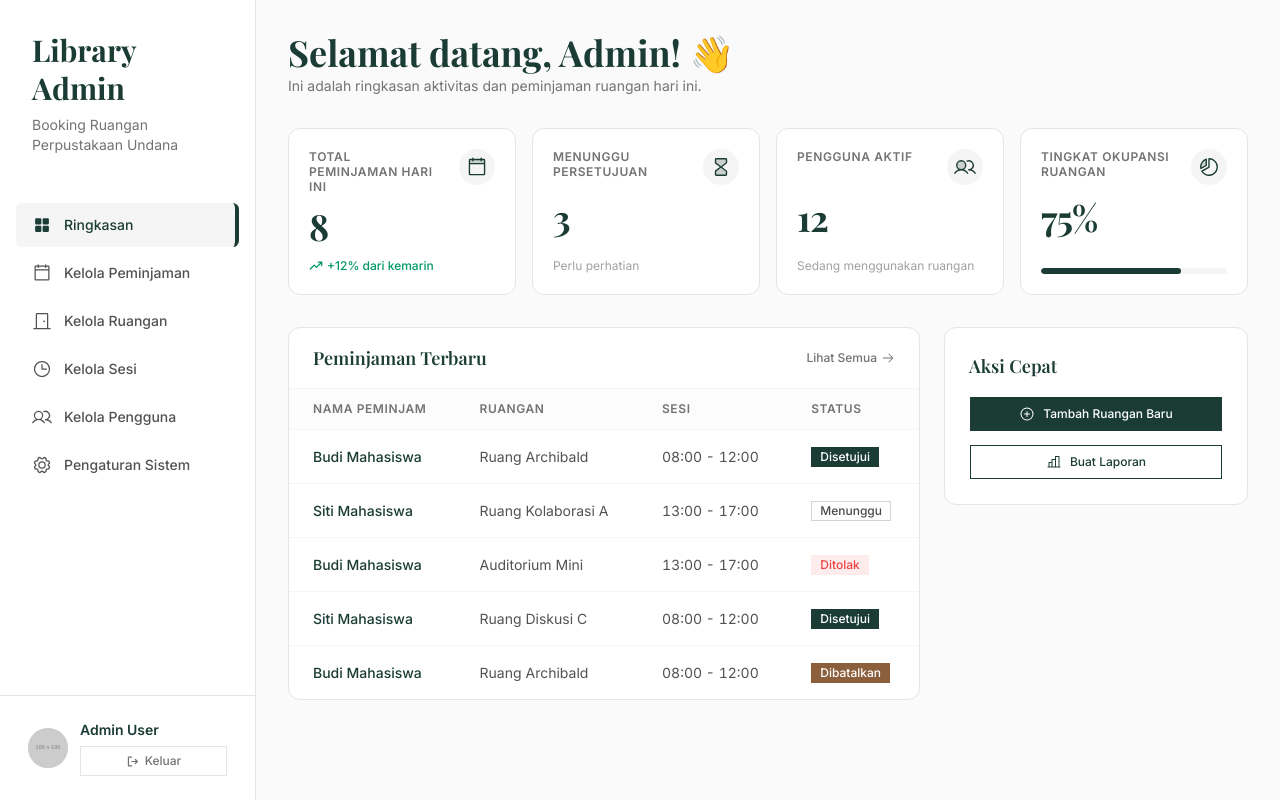
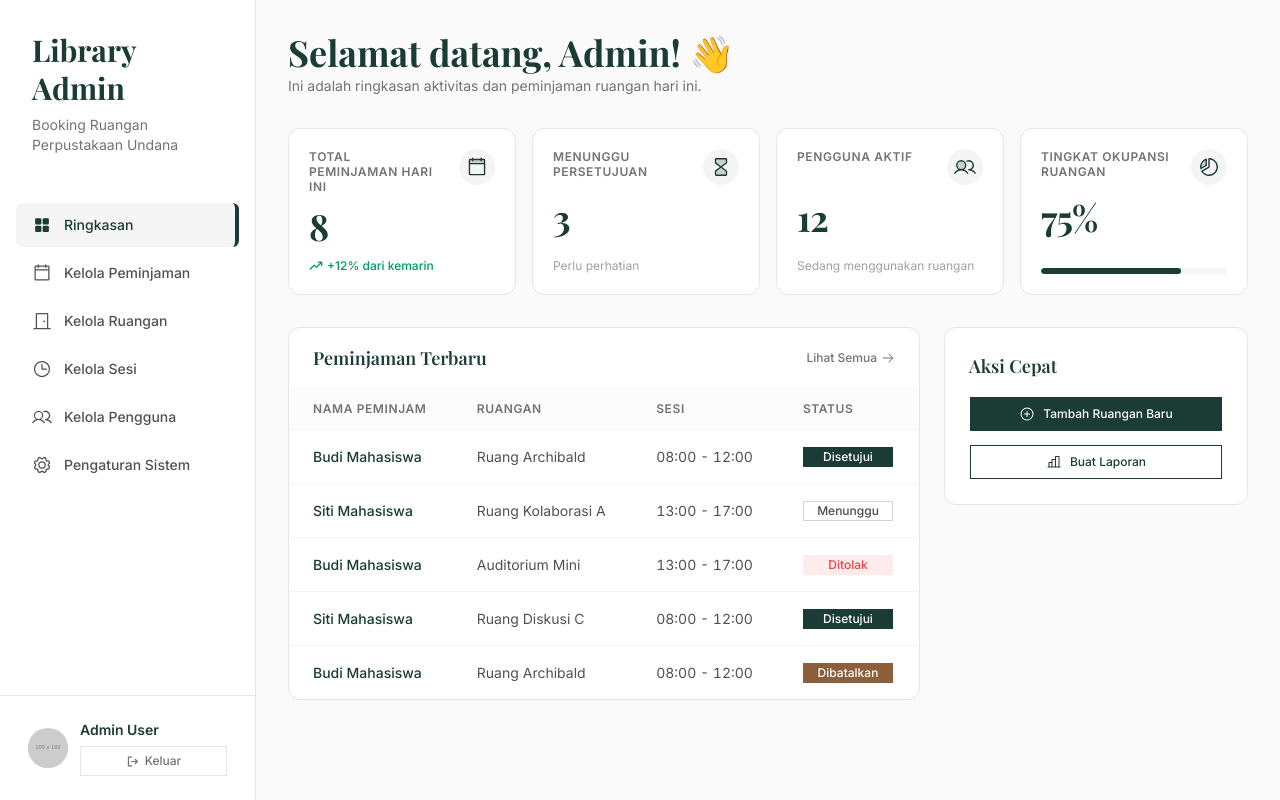
Before and after one commit to legacyditt/booking-room-perpusUndana, a Next.js app in the folder frontend/: page /admin/overview in a window 1280 px wide. Built offline with nearby package versions, Linux system fonts and the light colour scheme; a web font is replaced by a local one.

Commit message:
fix: normalize badge width in bookings table for visual consistency

```diff
--- a/frontend/src/features/admin/components/RecentBookingsTable.tsx
+++ b/frontend/src/features/admin/components/RecentBookingsTable.tsx
@@ -79,7 +79,7 @@ export function RecentBookingsTable({ bookings }: RecentBookingsTableProps) {
                     {booking.sessionTimeRange}
                   </td>
                   <td className="px-6 py-4">
-                    <Badge variant={variant}>{label}</Badge>
+                    <Badge variant={variant} className="min-w-[90px] justify-center">{label}</Badge>
                   </td>
                 </tr>
               );
```
